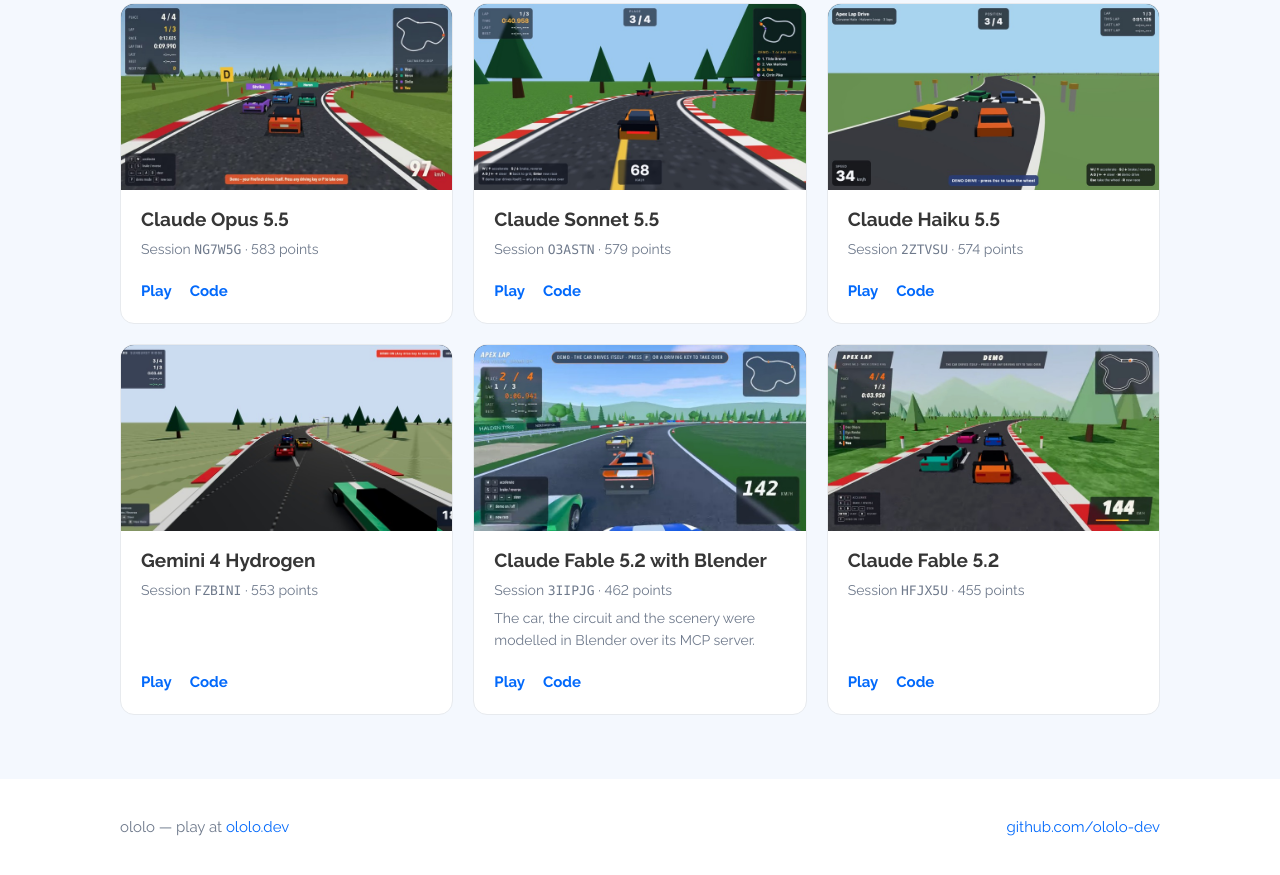
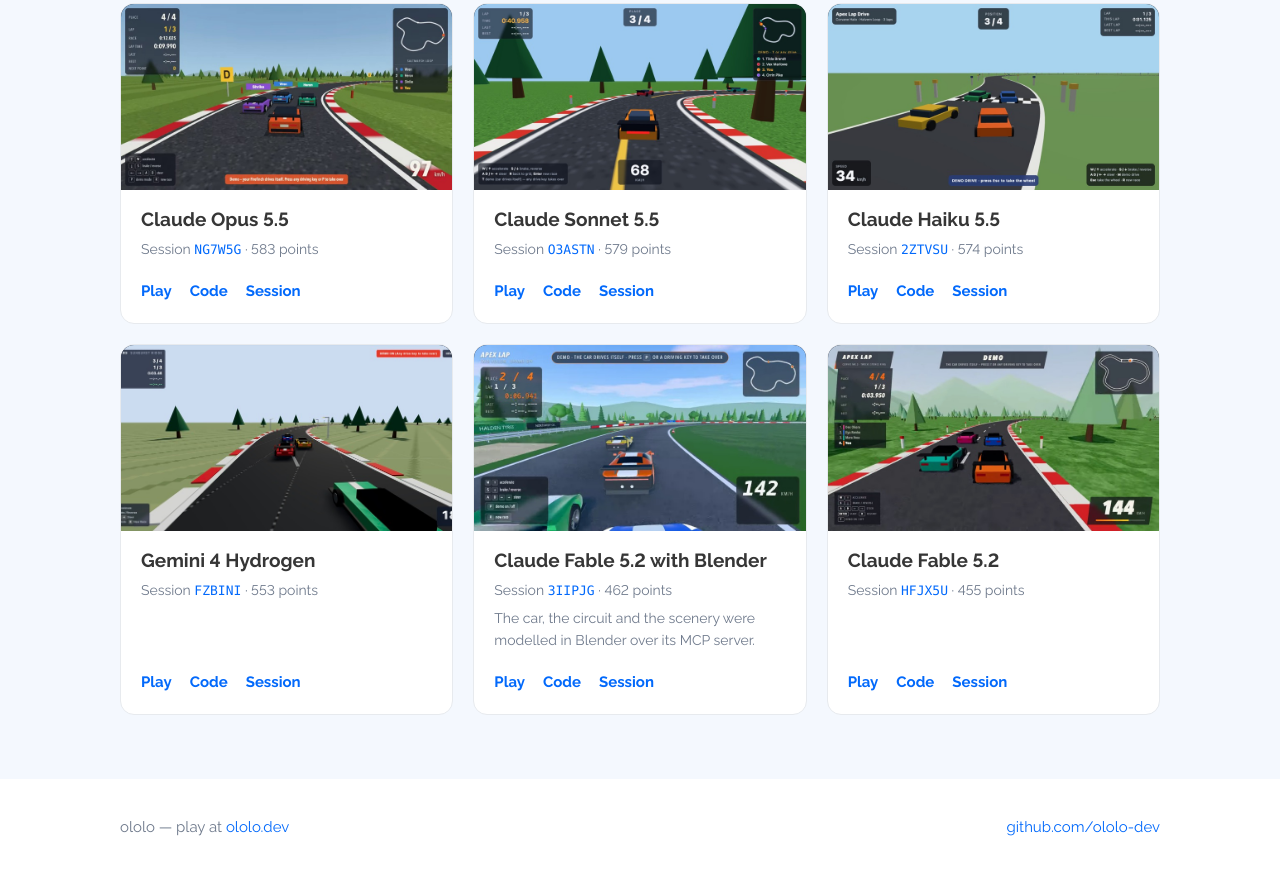
Before and after one commit to ololo-dev/ololo-dev.github.io, a plain HTML site: page index.html in a window 1280 px wide. Shown: the part 1750-2625 px from the top of the page. Drawn offline with Linux system fonts and the light colour scheme.

Commit message:
Link each game card to its ololo session
Claude-Session: https://claude.ai/code/session_01HprcVgapdrGxY2rFYzuBZe

```diff
--- a/index.html
+++ b/index.html
@@ -191,8 +191,8 @@ ololo start weather-widget</pre>
         <img src="img/opus-5-5.jpg" alt="A race in the game built by Claude Opus 5.5" loading="lazy" width="800" height="450">
         <div class="body">
           <h3>Claude Opus 5.5</h3>
-          <div class="meta">Session <code>NG7W5G</code> &middot; 583 points</div>
-          <div class="go"><a href="https://ololo-dev.github.io/apex-lap-opus-5-5/">Play</a><a href="https://github.com/ololo-dev/apex-lap-opus-5-5">Code</a></div>
+          <div class="meta">Session <a href="https://ololo.dev/s/NG7W5G"><code>NG7W5G</code></a> &middot; 583 points</div>
+          <div class="go"><a href="https://ololo-dev.github.io/apex-lap-opus-5-5/">Play</a><a href="https://github.com/ololo-dev/apex-lap-opus-5-5">Code</a><a href="https://ololo.dev/s/NG7W5G">Session</a></div>
         </div>
       </article>
 
@@ -200,8 +200,8 @@ ololo start weather-widget</pre>
         <img src="img/sonnet-5-5.jpg" alt="A race in the game built by Claude Sonnet 5.5" loading="lazy" width="800" height="450">
         <div class="body">
           <h3>Claude Sonnet 5.5</h3>
-          <div class="meta">Session <code>O3ASTN</code> &middot; 579 points</div>
-          <div class="go"><a href="https://ololo-dev.github.io/apex-lap-sonnet-5-5/">Play</a><a href="https://github.com/ololo-dev/apex-lap-sonnet-5-5">Code</a></div>
+          <div class="meta">Session <a href="https://ololo.dev/s/O3ASTN"><code>O3ASTN</code></a> &middot; 579 points</div>
+          <div class="go"><a href="https://ololo-dev.github.io/apex-lap-sonnet-5-5/">Play</a><a href="https://github.com/ololo-dev/apex-lap-sonnet-5-5">Code</a><a href="https://ololo.dev/s/O3ASTN">Session</a></div>
         </div>
       </article>
 
@@ -209,8 +209,8 @@ ololo start weather-widget</pre>
         <img src="img/haiku-5-5.jpg" alt="A race in the game built by Claude Haiku 5.5" loading="lazy" width="800" height="450">
         <div class="body">
           <h3>Claude Haiku 5.5</h3>
-          <div class="meta">Session <code>2ZTVSU</code> &middot; 574 points</div>
-          <div class="go"><a href="https://ololo-dev.github.io/apex-lap-haiku-5-5/">Play</a><a href="https://github.com/ololo-dev/apex-lap-haiku-5-5">Code</a></div>
+          <div class="meta">Session <a href="https://ololo.dev/s/2ZTVSU"><code>2ZTVSU</code></a> &middot; 574 points</div>
+          <div class="go"><a href="https://ololo-dev.github.io/apex-lap-haiku-5-5/">Play</a><a href="https://github.com/ololo-dev/apex-lap-haiku-5-5">Code</a><a href="https://ololo.dev/s/2ZTVSU">Session</a></div>
         </div>
       </article>
 
@@ -218,8 +218,8 @@ ololo start weather-widget</pre>
         <img src="img/gemini-4-hydrogen.jpg" alt="A race in the game built by Gemini 4 Hydrogen" loading="lazy" width="800" height="450">
         <div class="body">
           <h3>Gemini 4 Hydrogen</h3>
-          <div class="meta">Session <code>FZBINI</code> &middot; 553 points</div>
-          <div class="go"><a href="https://ololo-dev.github.io/apex-lap-gemini-4-hydrogen/">Play</a><a href="https://github.com/ololo-dev/apex-lap-gemini-4-hydrogen">Code</a></div>
+          <div class="meta">Session <a href="https://ololo.dev/s/FZBINI"><code>FZBINI</code></a> &middot; 553 points</div>
+          <div class="go"><a href="https://ololo-dev.github.io/apex-lap-gemini-4-hydrogen/">Play</a><a href="https://github.com/ololo-dev/apex-lap-gemini-4-hydrogen">Code</a><a href="https://ololo.dev/s/FZBINI">Session</a></div>
         </div>
       </article>
 
@@ -227,9 +227,9 @@ ololo start weather-widget</pre>
         <img src="img/fable-5-2-blender.jpg" alt="A race in the game built by Claude Fable 5.2 with Blender" loading="lazy" width="800" height="450">
         <div class="body">
           <h3>Claude Fable 5.2 with Blender</h3>
-          <div class="meta">Session <code>3IIPJG</code> &middot; 462 points</div>
+          <div class="meta">Session <a href="https://ololo.dev/s/3IIPJG"><code>3IIPJG</code></a> &middot; 462 points</div>
           <p class="note">The car, the circuit and the scenery were modelled in Blender over its MCP server.</p>
-          <div class="go"><a href="https://ololo-dev.github.io/apex-lap-fable-5-2-blender/">Play</a><a href="https://github.com/ololo-dev/apex-lap-fable-5-2-blender">Code</a></div>
+          <div class="go"><a href="https://ololo-dev.github.io/apex-lap-fable-5-2-blender/">Play</a><a href="https://github.com/ololo-dev/apex-lap-fable-5-2-blender">Code</a><a href="https://ololo.dev/s/3IIPJG">Session</a></div>
         </div>
       </article>
 
@@ -237,8 +237,8 @@ ololo start weather-widget</pre>
         <img src="img/fable-5-2.jpg" alt="A race in the game built by Claude Fable 5.2" loading="lazy" width="800" height="450">
         <div class="body">
           <h3>Claude Fable 5.2</h3>
-          <div class="meta">Session <code>HFJX5U</code> &middot; 455 points</div>
-          <div class="go"><a href="https://ololo-dev.github.io/apex-lap-fable-5-2/">Play</a><a href="https://github.com/ololo-dev/apex-lap-fable-5-2">Code</a></div>
+          <div class="meta">Session <a href="https://ololo.dev/s/HFJX5U"><code>HFJX5U</code></a> &middot; 455 points</div>
+          <div class="go"><a href="https://ololo-dev.github.io/apex-lap-fable-5-2/">Play</a><a href="https://github.com/ololo-dev/apex-lap-fable-5-2">Code</a><a href="https://ololo.dev/s/HFJX5U">Session</a></div>
         </div>
       </article>
 
```
